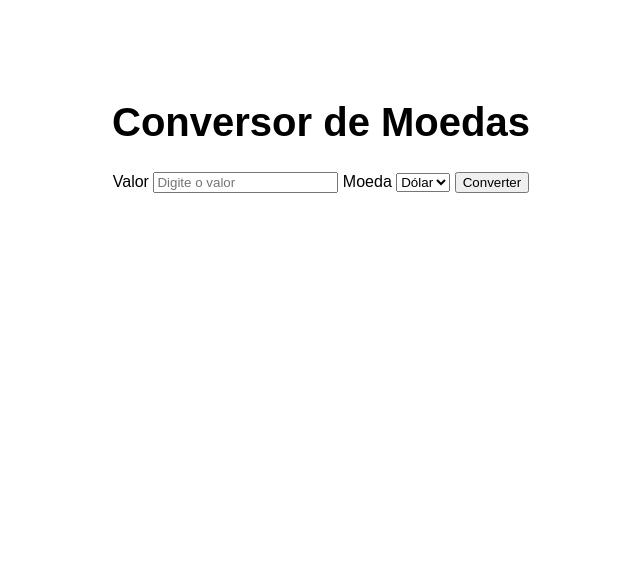
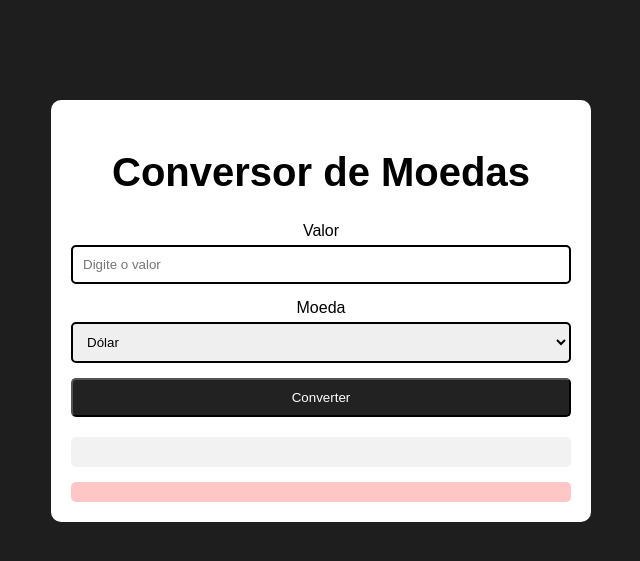
Before and after one commit to juliocesar-ADS/Conversor-de-Moedas-com-API-REST, a Flask app: page / in a window 1280 px wide. Shown: the top 561 px of the page, without its empty margins (319-959 px from the left). Run offline with Flask 2, Linux system fonts and the light colour scheme.

Commit message:
feat: adiciona interface web com Flask

```diff
--- a/app.py
+++ b/app.py
@@ -40,7 +40,7 @@ def inicio():
                     simbolo = moedas[moeda]
 
         except ValueError:
-            erro = "Digite um valor Válido."
+            erro = "Digite um valor válido."
 
 
     return render_template("index.html", cotacao=cotacao, resultado=resultado, simbolo=simbolo, erro=erro)
--- a/static/style.css
+++ b/static/style.css
@@ -1,9 +1,75 @@
 body {
-    font-family: Arial, sans-serif;
-    text-align: center;
-    margin-top: 100px;
+  font-family: Arial, sans-serif;
+  text-align: center;
+  margin-top: 100px;
+  background-color: #1e1e1e;
+}
+
+.container {
+  width: 500px;
+  margin: auto;
+  padding: 20px;
+  background-color: white;
+  border-radius: 10px;
+}
+
+.titulo {
+  text-align: center;
+}
+
+.titulo h1 {
+  margin-top: 30px;
 }
 
 h1 {
-    font-size: 40px;
+  font-size: 40px;
 }
+
+input,
+select {
+  width: 100%;
+  padding: 10px;
+  box-sizing: border-box;
+  margin-bottom: 15px;
+  border: 2px solid black;
+}
+
+label {
+  display: block;
+  margin-bottom: 5px;
+}
+
+button {
+  width: 100%;
+  padding: 10px;
+  background-color: #222;
+  color: white;
+  cursor: pointer;
+  border-radius: 10px;
+}
+
+button:hover {
+  background-color: #000000c9;
+}
+
+input,
+select,
+button {
+  border-radius: 5px;
+}
+
+.resultado {
+  margin-top: 20px;
+  padding: 15px;
+  border-radius: 5px;
+  background-color: #f2f2f2;
+
+}
+
+.erro {
+  margin-top: 15px;
+  padding: 10px;
+  border-radius: 5px;
+  background-color: #ffc6c6;
+  color: #8b0000;
+}
--- a/templates/index.html
+++ b/templates/index.html
@@ -1,13 +1,20 @@
-<!DOCTYPE html>
+<!doctype html>
 <html lang="en">
   <head>
-    <meta charset="UTF-8">
-    <meta name="viewport" content="width=device-width, initial-scale=1.0">
+    <meta charset="UTF-8" />
+    <meta name="viewport" content="width=device-width, initial-scale=1.0" />
     <title>Conversor de Moedas</title>
-    <link rel="stylesheet" href="{{ url_for('static', filename='style.css') }}">
+    <link
+      rel="stylesheet"
+      href="{{ url_for('static', filename='style.css') }}"
+    />
   </head>
   <body>
+    <div class="container">
+      <div class="titulo">
         <h1>Conversor de Moedas</h1>
+      </div>
+
       <form action="/" method="POST">
         <label for="valor">Valor</label>
 
@@ -16,7 +23,7 @@
           id="valor"
           name="valor"
           placeholder="Digite o valor"
-        >
+        />
 
         <label for="moeda">Moeda</label>
 
@@ -26,18 +33,21 @@
           <option value="JPY-BRL">Iene</option>
         </select>
 
-        <button type="submit">
-            Converter
-        </button>
-
+        <button type="submit">Converter</button>
+        <div class="resultado">
           {% if resultado is not none %}
           <p>Cotação: R$ {{ "%.2f"|format(cotacao) }}</p>
 
           <p>Resultado: {{ simbolo }} {{ "%.2f"|format(resultado) }}</p>
           {% endif %}
+        </div>
+
+        <div class="erro">
           {% if erro %}
           <p>{{ erro }}</p>
           {% endif %}
+        </div>
       </form>
+    </div>
   </body>
 </html>
```
Lines whose indentation alone changed are shown as unchanged.
